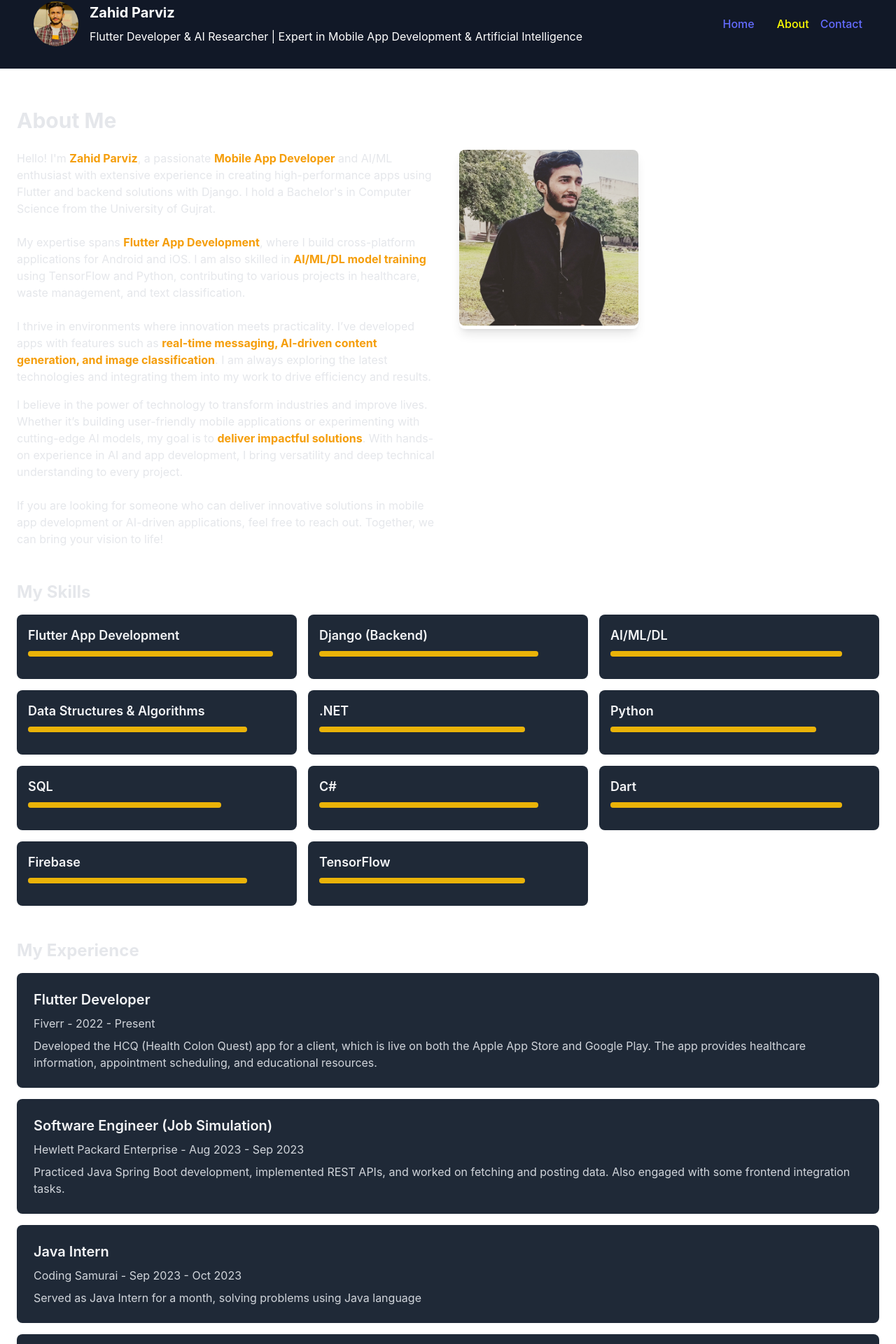
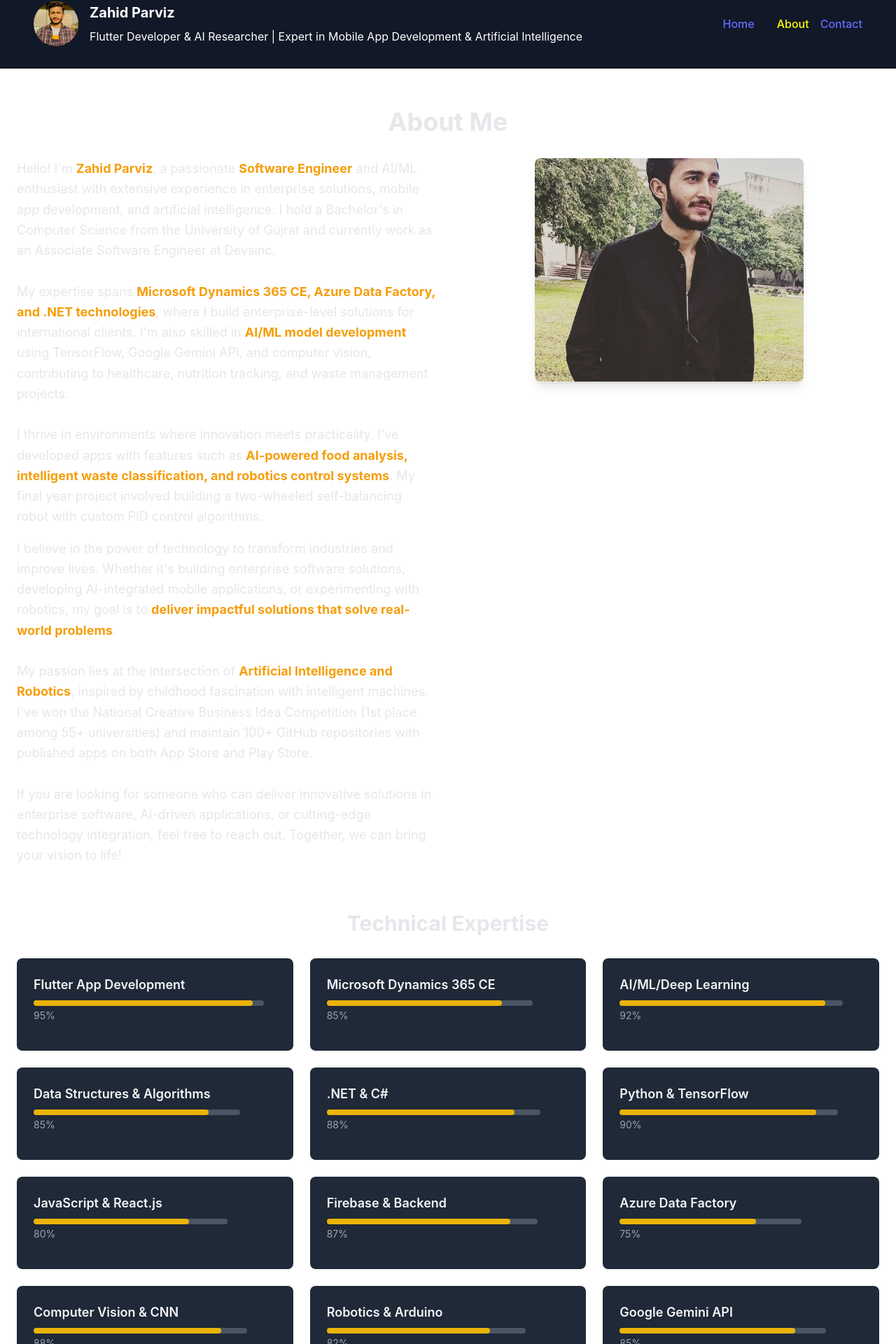
Before and after one commit to zahidprvz/zahidparvizweb, a React (Vite) app: page /about in a window 1280 px wide. Shown: the part 30-1950 px from the top of the page at 70% size. Built offline with nearby package versions, Linux system fonts and the light colour scheme.

Commit message:
Update About.jsx

```diff
--- a/src/components/About.jsx
+++ b/src/components/About.jsx
@@ -4,25 +4,45 @@ import aboutImage from '../assets/aboutme.jpg'; // Importing the image
 
 const skills = [
   { name: 'Flutter App Development', expertise: 95 },
-  { name: 'Django (Backend)', expertise: 85 },
-  { name: 'AI/ML/DL', expertise: 90 },
+  { name: 'Microsoft Dynamics 365 CE', expertise: 85 },
+  { name: 'AI/ML/Deep Learning', expertise: 92 },
   { name: 'Data Structures & Algorithms', expertise: 85 },
-  { name: '.NET', expertise: 80 },
-  { name: 'Python', expertise: 80 },
-  { name: 'SQL', expertise: 75 },
-  { name: 'C#', expertise: 85 },
-  { name: 'Dart', expertise: 90 },
-  { name: 'Firebase', expertise: 85 },
-  { name: 'TensorFlow', expertise: 80 },
+  { name: '.NET & C#', expertise: 88 },
+  { name: 'Python & TensorFlow', expertise: 90 },
+  { name: 'JavaScript & React.js', expertise: 80 },
+  { name: 'Firebase & Backend', expertise: 87 },
+  { name: 'Azure Data Factory', expertise: 75 },
+  { name: 'Computer Vision & CNN', expertise: 88 },
+  { name: 'Robotics & Arduino', expertise: 82 },
+  { name: 'Google Gemini API', expertise: 85 },
 ];
 
 const experiences = [
-  { company: 'Fiverr', position: 'Flutter Developer', duration: '2022 - Present', description: 'Developed the HCQ (Health Colon Quest) app for a client, which is live on both the Apple App Store and Google Play. The app provides healthcare information, appointment scheduling, and educational resources.' },
-  { company: 'Hewlett Packard Enterprise', position: 'Software Engineer (Job Simulation)', duration: 'Aug 2023 - Sep 2023', description: 'Practiced Java Spring Boot development, implemented REST APIs, and worked on fetching and posting data. Also engaged with some frontend integration tasks.' },
-  { company: 'Coding Samurai', position: 'Java Intern', duration: 'Sep 2023 - Oct 2023', description: 'Served as Java Intern for a month, solving problems using Java language' },
-  { company: 'CodSoft', position: 'Machine Learning Intern', duration: 'Sep 2023 - Oct 2023', description: 'Served as Machine Learning Intern for a month, trained model for Next Word Prediction (LSTM), Email Spam classification, Waste Classification model using CNN' },
+  {
+    company: 'Devsinc',
+    position: 'Associate Software Engineer',
+    duration: 'Jan 2025 - Present',
+    description: 'Working with Microsoft Dynamics 365 CE, Azure Data Factory, JavaScript, and .NET technologies for enterprise solutions. Independently managing end-to-end project for U.S.-based client, demonstrating leadership and technical expertise in business process automation.'
+  },
+  {
+    company: 'Biology Circle',
+    position: 'Web Developer',
+    duration: 'Jun 2024 - Sep 2024',
+    description: 'Developed complete academic journal system using Open Journal Systems (OJS) with PHP, MySQL, and custom styling. Engineered custom functionalities by overriding core system code to meet unique publishing requirements for 500+ researchers.'
+  },
+  {
+    company: 'PeakTew',
+    position: 'Flutter Developer',
+    duration: 'Nov 2024 - Mar 2025',
+    description: 'Collaborated with multinational team across different time zones to develop and enhance mobile app features. Resolved front-end UI bugs and Firebase notification issues, improving app functionality by 25%. Implemented GPS-based location tracking and push notification systems.'
+  },
+  {
+    company: 'Fiverr',
+    position: 'Freelance Flutter Developer',
+    duration: 'Oct 2022 - Jan 2025',
+    description: 'Delivered 15+ mobile applications for international clients with 5-star ratings. Specialized in AI-integrated apps including NutriAI (nutrition tracking with Google Gemini API), ZenFlector (meditation app), and Health Colon Quest (published on both App Store and Play Store).'
+  },
 ];
-
 
 const SkillProgressBar = ({ name, expertise }) => (
   <motion.div
@@ -33,71 +53,148 @@ const SkillProgressBar = ({ name, expertise }) => (
   >
     <p className="text-lg font-semibold text-gray-100 mb-2">{name}</p>
     <div className="bg-gray-600 h-2 rounded-full">
-      <div className="bg-yellow-500 h-2 rounded-full"></div>
+      <motion.div
+        className="bg-yellow-500 h-2 rounded-full"
+        initial={{ width: 0 }}
+        animate={{ width: `${expertise}%` }}
+        transition={{ duration: 1.5, ease: "easeOut" }}
+      ></motion.div>
     </div>
+    <p className="text-sm text-gray-400 mt-1">{expertise}%</p>
   </motion.div>
 );
 
 const ExperienceCard = ({ company, position, duration, description }) => (
   <motion.div
     className="bg-gray-800 rounded-lg p-6 mb-4"
-    whileHover={{ scale: 1.05, rotate: 3, boxShadow: '0px 0px 20px rgba(0, 0, 0, 0.2)' }}
-    whileTap={{ scale: 0.95 }}
+    whileHover={{ scale: 1.02, rotate: 1, boxShadow: '0px 0px 25px rgba(245, 158, 11, 0.3)' }}
+    whileTap={{ scale: 0.98 }}
     initial={{ opacity: 0, y: 50 }}
     animate={{ opacity: 1, y: 0 }}
     transition={{ duration: 0.5, delay: 0.1 }}
   >
-    <h4 className="text-xl font-semibold mb-2 text-gray-100">{position}</h4>
-    <p className="text-gray-300 mb-2">{company} - {duration}</p>
-    <p className="text-gray-300">{description}</p>
+    <h4 className="text-xl font-semibold mb-2 text-yellow-400">{position}</h4>
+    <p className="text-gray-300 mb-2 font-medium">{company} - {duration}</p>
+    <p className="text-gray-300 leading-relaxed">{description}</p>
   </motion.div>
 );
 
 const About = () => {
   return (
     <div className="container mx-auto px-6 py-12 text-gray-200">
-      <h2 className="text-3xl font-bold mb-6">About Me</h2>
+      <motion.h2
+        className="text-4xl font-bold mb-8 text-center"
+        initial={{ opacity: 0, y: -50 }}
+        animate={{ opacity: 1, y: 0 }}
+        transition={{ duration: 0.8 }}
+      >
+        About Me
+      </motion.h2>
+
       <div className="grid grid-cols-1 md:grid-cols-2 gap-8">
-        <div>
-          <p className="mb-4">
-            Hello! I'm <motion.span style={{color: '#F59E0B', fontWeight: 'bold'}}>Zahid Parviz</motion.span>, a passionate <motion.span style={{color: '#F59E0B', fontWeight: 'bold'}}>Mobile App Developer</motion.span> and AI/ML enthusiast with extensive experience in creating high-performance apps using Flutter and backend solutions with Django. I hold a Bachelor's in Computer Science from the University of Gujrat.
+        <motion.div
+          initial={{ opacity: 0, x: -50 }}
+          animate={{ opacity: 1, x: 0 }}
+          transition={{ duration: 0.8 }}
+        >
+          <p className="mb-4 text-lg leading-relaxed">
+            Hello! I'm <motion.span style={{color: '#F59E0B', fontWeight: 'bold'}}>Zahid Parviz</motion.span>, a passionate <motion.span style={{color: '#F59E0B', fontWeight: 'bold'}}>Software Engineer</motion.span> and AI/ML enthusiast with extensive experience in enterprise solutions, mobile app development, and artificial intelligence. I hold a Bachelor's in Computer Science from the University of Gujrat and currently work as an Associate Software Engineer at Devsinc.
             <br/><br/>
-            My expertise spans <motion.span style={{color: '#F59E0B', fontWeight: 'bold'}}>Flutter App Development</motion.span>, where I build cross-platform applications for Android and iOS. I am also skilled in <motion.span style={{color: '#F59E0B', fontWeight: 'bold'}}>AI/ML/DL model training</motion.span> using TensorFlow and Python, contributing to various projects in healthcare, waste management, and text classification.
+            My expertise spans <motion.span style={{color: '#F59E0B', fontWeight: 'bold'}}>Microsoft Dynamics 365 CE, Azure Data Factory, and .NET technologies</motion.span>, where I build enterprise-level solutions for international clients. I'm also skilled in <motion.span style={{color: '#F59E0B', fontWeight: 'bold'}}>AI/ML model development</motion.span> using TensorFlow, Google Gemini API, and computer vision, contributing to healthcare, nutrition tracking, and waste management projects.
             <br/><br/>
-            I thrive in environments where innovation meets practicality. I’ve developed apps with features such as <motion.span style={{color: '#F59E0B', fontWeight: 'bold'}}>real-time messaging, AI-driven content generation, and image classification</motion.span>. I am always exploring the latest technologies and integrating them into my work to drive efficiency and results.
+            I thrive in environments where innovation meets practicality. I've developed apps with features such as <motion.span style={{color: '#F59E0B', fontWeight: 'bold'}}>AI-powered food analysis, intelligent waste classification, and robotics control systems</motion.span>. My final year project involved building a two-wheeled self-balancing robot with custom PID control algorithms.
           </p>
-          <p>
-            I believe in the power of technology to transform industries and improve lives. Whether it’s building user-friendly mobile applications or experimenting with cutting-edge AI models, my goal is to <motion.span style={{color: '#F59E0B', fontWeight: 'bold'}}>deliver impactful solutions</motion.span>. With hands-on experience in AI and app development, I bring versatility and deep technical understanding to every project.
+          <p className="text-lg leading-relaxed">
+            I believe in the power of technology to transform industries and improve lives. Whether it's building enterprise software solutions, developing AI-integrated mobile applications, or experimenting with robotics, my goal is to <motion.span style={{color: '#F59E0B', fontWeight: 'bold'}}>deliver impactful solutions that solve real-world problems</motion.span>.
             <br/><br/>
-            If you are looking for someone who can deliver innovative solutions in mobile app development or AI-driven applications, feel free to reach out. Together, we can bring your vision to life!
+            My passion lies at the intersection of <motion.span style={{color: '#F59E0B', fontWeight: 'bold'}}>Artificial Intelligence and Robotics</motion.span>, inspired by childhood fascination with intelligent machines. I've won the National Creative Business Idea Competition (1st place among 55+ universities) and maintain 100+ GitHub repositories with published apps on both App Store and Play Store.
+            <br/><br/>
+            If you are looking for someone who can deliver innovative solutions in enterprise software, AI-driven applications, or cutting-edge technology integration, feel free to reach out. Together, we can bring your vision to life!
           </p>
-        </div>
-        <div className="relative w-64 h-64 overflow-hidden rounded-lg shadow-lg">
+        </motion.div>
+
+        <motion.div
+          className="relative w-full max-w-sm mx-auto h-80 overflow-hidden rounded-lg shadow-lg"
+          initial={{ opacity: 0, x: 50 }}
+          animate={{ opacity: 1, x: 0 }}
+          transition={{ duration: 0.8 }}
+        >
           <motion.img
             src={aboutImage}
             alt="About Me"
-            className="w-full h-full absolute top-0 left-0 rounded-lg"
+            className="w-full h-full object-cover rounded-lg"
             animate={{ y: [0, 10, -10, 0] }}
             transition={{ duration: 4, repeat: Infinity, repeatType: "reverse" }}
+            whileHover={{ scale: 1.05 }}
           />
-        </div>
+        </motion.div>
       </div>
-      <div className="mt-12">
-        <h3 className="text-2xl font-bold mb-4">My Skills</h3>
-        <div className="grid grid-cols-1 sm:grid-cols-2 md:grid-cols-3 gap-4">
+
+      <motion.div
+        className="mt-16"
+        initial={{ opacity: 0, y: 50 }}
+        animate={{ opacity: 1, y: 0 }}
+        transition={{ duration: 0.8, delay: 0.2 }}
+      >
+        <h3 className="text-3xl font-bold mb-8 text-center">Technical Expertise</h3>
+        <div className="grid grid-cols-1 sm:grid-cols-2 lg:grid-cols-3 gap-6">
           {skills.map((skill, index) => (
-            <div key={index} className="bg-gray-800 rounded-lg p-4">
-              <SkillProgressBar name={skill.name} expertise={skill.expertise}  />
-            </div>
+            <motion.div
+              key={index}
+              className="bg-gray-800 rounded-lg p-6 hover:bg-gray-750 transition-colors"
+              initial={{ opacity: 0, y: 30 }}
+              animate={{ opacity: 1, y: 0 }}
+              transition={{ duration: 0.5, delay: index * 0.1 }}
+            >
+              <SkillProgressBar name={skill.name} expertise={skill.expertise} />
+            </motion.div>
           ))}
         </div>
-      </div>
-      <div className="mt-12">
-        <h3 className="text-2xl font-bold mb-4">My Experience</h3>
-        {experiences.map((exp, index) => (
-          <ExperienceCard key={index} {...exp} />
-        ))}
-      </div>
+      </motion.div>
+
+      <motion.div
+        className="mt-16"
+        initial={{ opacity: 0, y: 50 }}
+        animate={{ opacity: 1, y: 0 }}
+        transition={{ duration: 0.8, delay: 0.4 }}
+      >
+        <h3 className="text-3xl font-bold mb-8 text-center">Professional Experience</h3>
+        <div className="max-w-4xl mx-auto">
+          {experiences.map((exp, index) => (
+            <motion.div
+              key={index}
+              initial={{ opacity: 0, x: index % 2 === 0 ? -50 : 50 }}
+              animate={{ opacity: 1, x: 0 }}
+              transition={{ duration: 0.6, delay: index * 0.2 }}
+            >
+              <ExperienceCard {...exp} />
+            </motion.div>
+          ))}
+        </div>
+      </motion.div>
+
+      <motion.div
+        className="mt-16 text-center"
+        initial={{ opacity: 0, y: 30 }}
+        animate={{ opacity: 1, y: 0 }}
+        transition={{ duration: 0.8, delay: 0.6 }}
+      >
+        <h3 className="text-2xl font-bold mb-4">Key Achievements</h3>
+        <div className="grid grid-cols-1 md:grid-cols-2 lg:grid-cols-3 gap-6">
+          <div className="bg-gray-800 rounded-lg p-6">
+            <h4 className="text-yellow-400 font-bold text-xl">🏆 National Winner</h4>
+            <p className="text-gray-300">1st place in Creative Business Idea Competition (55+ universities)</p>
+          </div>
+          <div className="bg-gray-800 rounded-lg p-6">
+            <h4 className="text-yellow-400 font-bold text-xl">📱 Published Apps</h4>
+            <p className="text-gray-300">5+ apps on App Store & Play Store with 4.8+ ratings</p>
+          </div>
+          <div className="bg-gray-800 rounded-lg p-6">
+            <h4 className="text-yellow-400 font-bold text-xl">💻 Open Source</h4>
+            <p className="text-gray-300">100+ GitHub repositories in AI, mobile dev, and automation</p>
+          </div>
+        </div>
+      </motion.div>
     </div>
   );
 };
```
